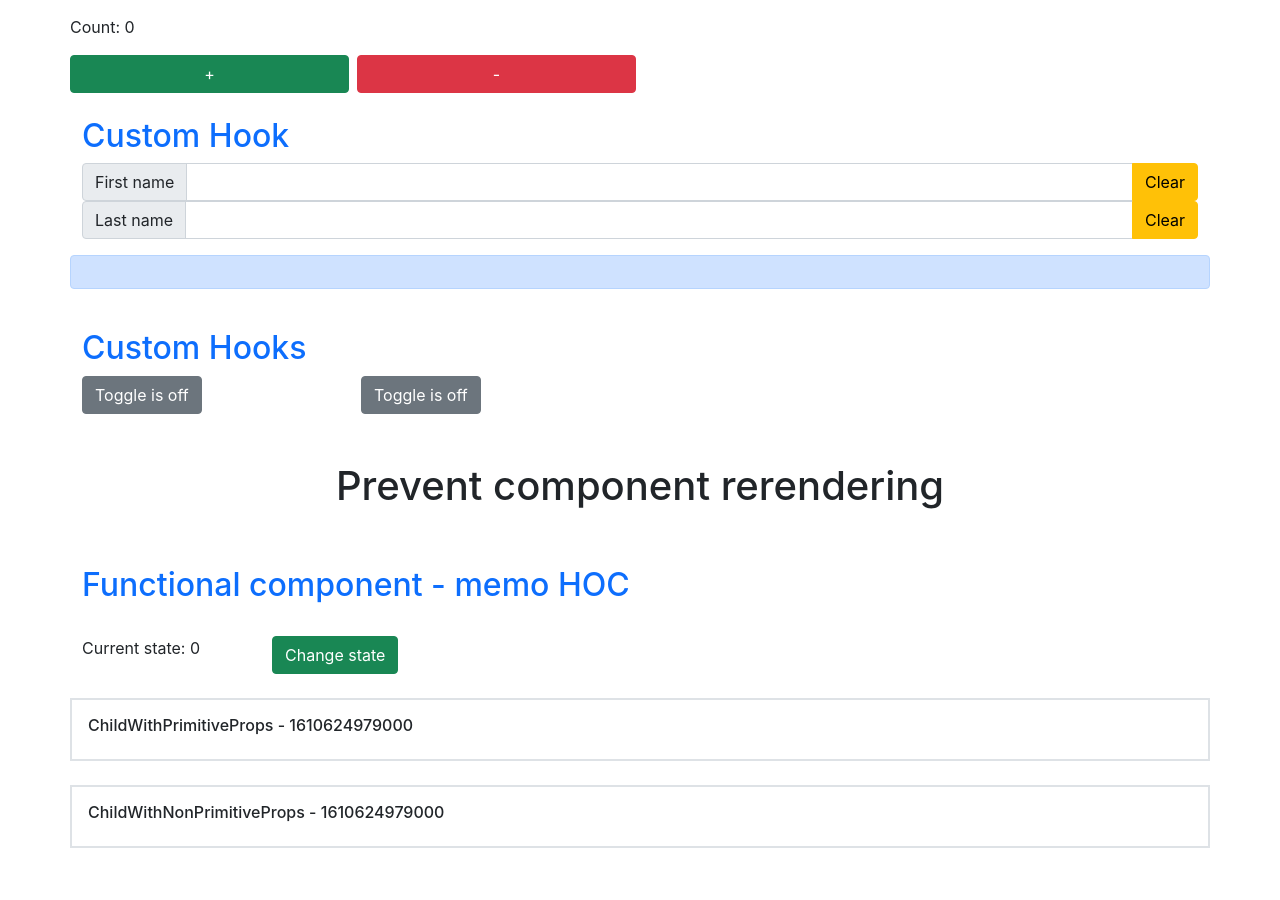
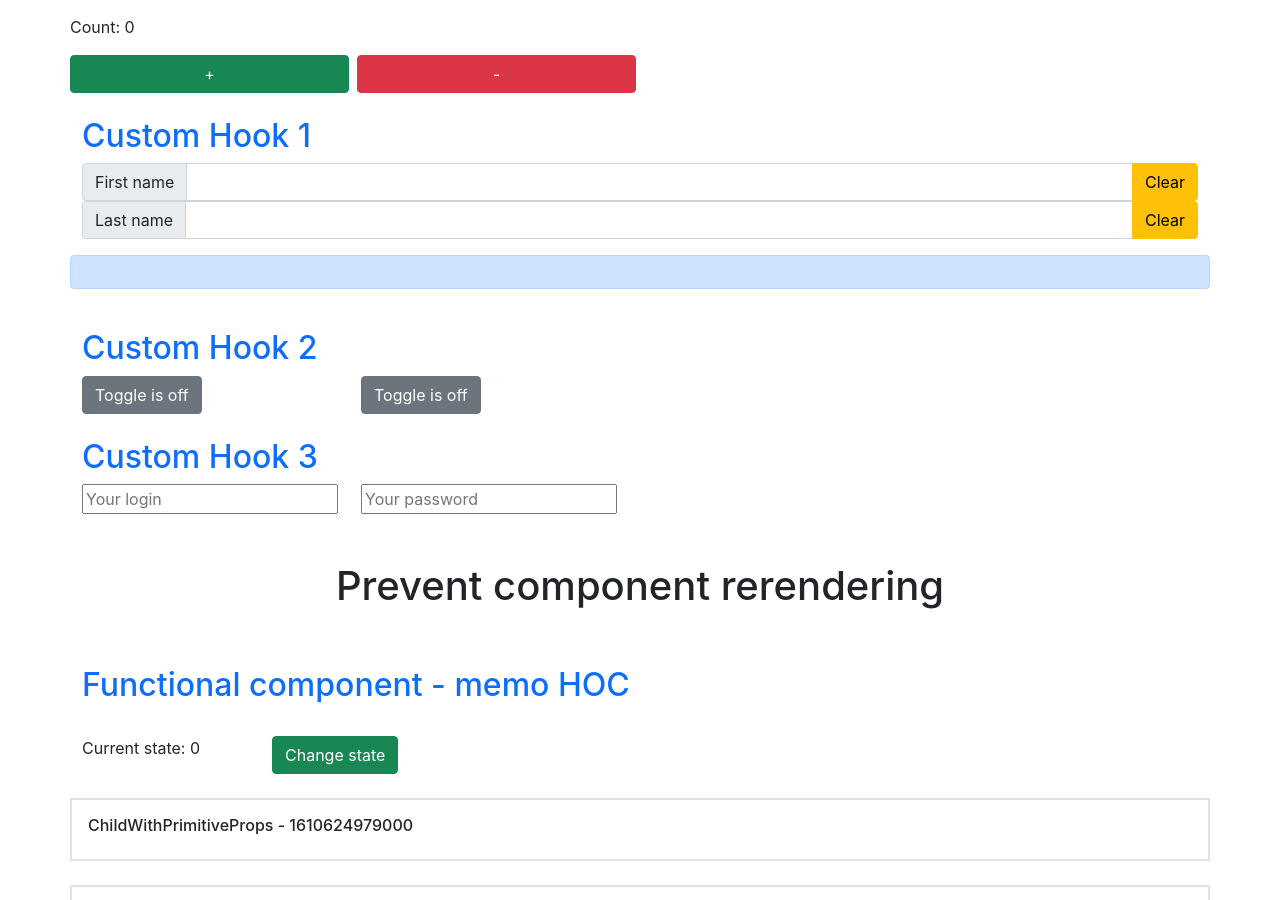
Before and after one commit to SergeyKhrapin/react_hooks, a React (Create React App) app: page / in a window 1280 px wide. Shown: the part 1088-1988 px from the top of the page. Built offline with nearby package versions, Linux system fonts and the light colour scheme.

Commit message:
Custom hook

```diff
--- a/src/ReactHooks.tsx
+++ b/src/ReactHooks.tsx
@@ -8,6 +8,7 @@ import ShowAlert from './hooks/useContext/ShowAlert'
 import Counter from './hooks/useReducer/Counter'
 import Input from './hooks/customHooks/Input'
 import Toggle from './hooks/customHooks/Toggle'
+import Login from './hooks/customHooks/login/Login'
 import * as Memo from './preventRerendering/functionalComponent'
 import * as Pure from './preventRerendering/classComponent'
 import RenderProps from './renderProps/Counter'
@@ -24,8 +25,9 @@ function ReactHooks() {
                 <ShowAlert hookName='useContext' />
                 <Counter hookName='useReducer 1' />
                 <Counter hookName='useReducer 2' />
-                <Input hookName='Custom Hook' />
-                <Toggle hookName='Custom Hooks' />
+                <Input hookName='Custom Hook 1' />
+                <Toggle hookName='Custom Hook 2' />
+                <Login hookName='Custom Hook 3' />
             </MainContainer>
             <div className="extra-container container">
                 <div className="row m-5">
--- /dev/null
+++ b/src/hooks/customHooks/login/Input.tsx
@@ -0,0 +1,17 @@
+import React, { FC, ChangeEvent } from 'react'
+
+type Props = {
+    value: string,
+    onChange: (event: ChangeEvent<HTMLInputElement>) => void,
+    type?: string,
+    name: string,
+    placeholder: string
+}
+
+const Input: FC<Props> = props => <input {...props} />
+
+Input.defaultProps = {
+    type: 'text'
+}
+
+export default Input
--- /dev/null
+++ b/src/hooks/customHooks/login/Login.tsx
@@ -0,0 +1,36 @@
+import React, { FC } from 'react'
+import Input from './Input'
+import { HookName } from '../../../types/types'
+import useCredentials from './useCredentials'
+
+const Login: FC<HookName> = () => {
+    const { values: { login, password }, changeHandler } = useCredentials({ login: '', password: '' })
+
+    const loginInput = {
+        value: login,
+        onChange: changeHandler,
+        name: 'login',
+        placeholder: 'Your login'
+    }
+
+    const passwordInput = {
+        value: password,
+        onChange: changeHandler,
+        type: 'password',
+        name: 'password',
+        placeholder: 'Your password'
+    }
+
+    return (
+        <div className="row">
+            <div className="col-3">
+                <Input { ...loginInput } />
+            </div>
+            <div className="col-3">
+                <Input { ...passwordInput } />
+            </div>
+        </div>
+    )
+}
+
+export default Login
--- /dev/null
+++ b/src/hooks/customHooks/login/useCredentials.tsx
@@ -0,0 +1,22 @@
+import { useState, ChangeEvent } from 'react'
+
+type InitialState = {
+    login: string,
+    password: string
+}
+
+function useCredentials(initialState: InitialState) {
+    const [ values, setValues ] = useState<InitialState>(initialState)
+
+    return {
+        values,
+        changeHandler: (e: ChangeEvent<HTMLInputElement>) => {
+            setValues({
+                ...values,
+                [e.target.name]: e.target.value
+            })
+        }
+    }
+}
+
+export default useCredentials
```
